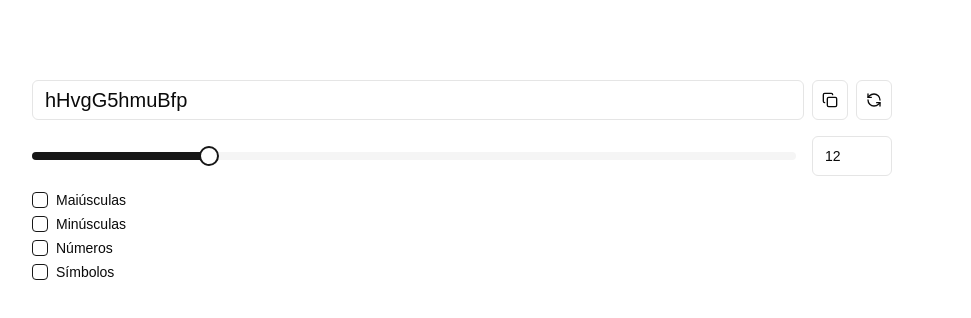
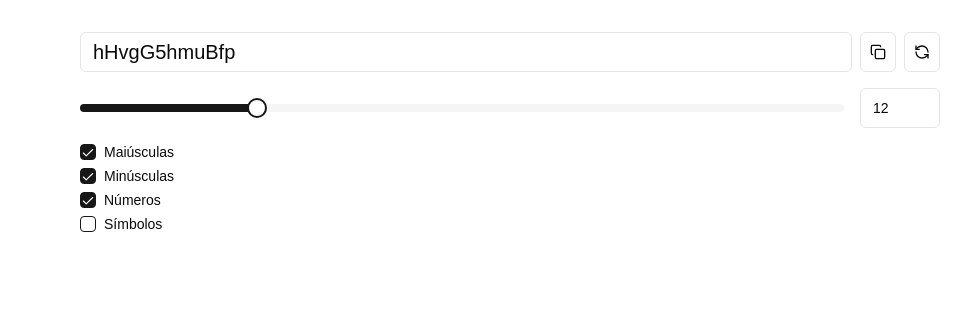
Before and after one commit to MarioPonte/DevLogicTools, a Next.js app: page / in a window 1280 px wide. Shown: the top 318 px of the page, without its empty margins (48-1019 px from the left). Built offline with nearby package versions, Linux system fonts and the light colour scheme.

Commit message:
adding char types selection

```diff
--- a/app/page.tsx
+++ b/app/page.tsx
@@ -11,11 +11,36 @@ export default function Home() {
   const [charNum, setCharNum] = useState<any>(12);
   const [password, setPassword] = useState<string>("");
   const [userEdited, setUserEdited] = useState<boolean>(false);
+  const [upperChars, setUpperChars] = useState<boolean>(true);
+  const [lowerChars, setLowerChars] = useState<boolean>(true);
+  const [numberChars, setNumberChars] = useState<boolean>(true);
 
   // Function to generate random password
   const generateRandomPassword = (length: number) => {
-    const chars = "ABCDEFGHIJKLMNOPQRSTUVWXYZabcdefghijklmnopqrstuvwxyz0123456789";
+    const uppercaseData = upperChars ? "ABCDEFGHIJKLMNOPQRSTUVWXYZ" : "";
+    const lowercaseData = lowerChars ? "abcdefghijklmnopqrstuvwxyz" : "";
+    const numbersData = numberChars ? "0123456789" : "";
+
+    let chars = uppercaseData + lowercaseData + numbersData;
+
     return Array.from({ length }, () => chars[Math.floor(Math.random() * chars.length)]).join("");
+  };
+
+  // Ensure at least one checkbox is always selected
+  const handleCheckboxChange = (type: "upper" | "lower" | "number") => {
+    const currentState = { upper: upperChars, lower: lowerChars, number: numberChars };
+    currentState[type] = !currentState[type];
+
+    // If all options are about to be deselected, prevent the change
+    if (!currentState.upper && !currentState.lower && !currentState.number) {
+      alert("Pelo menos uma opção deve estar selecionada.");
+      return;
+    }
+
+    // Update the appropriate state
+    if (type === "upper") setUpperChars(!upperChars);
+    if (type === "lower") setLowerChars(!lowerChars);
+    if (type === "number") setNumberChars(!numberChars);
   };
 
   // Updates the random password whenever `charNum` changes, but only if it hasn't been edited by the user
@@ -57,7 +82,8 @@ export default function Home() {
   };
 
   return (
-    <div className="m-20 max-w-[860px] flex flex-col gap-4">
+    <div className="mx-auto my-8 max-w-3xl px-4 sm:px-6 xl:max-w-5xl xl:px-0">
+      <div className="max-w-[860px] flex flex-col gap-4">
         <div className="flex gap-2">
           <Input type="text" className="md:text-xl" maxLength={50} value={password} onChange={handlePasswordChange} />
           <Button variant="outline" size="icon" onClick={copyToClipboard} >
@@ -73,19 +99,19 @@ export default function Home() {
         </div>
         <div className="flex flex-col gap-2">
           <div className="flex items-center space-x-2">
-          <Checkbox id="maiusculas" />
+            <Checkbox id="maiusculas" checked={upperChars} onCheckedChange={() => handleCheckboxChange("upper")} />
             <label htmlFor="maiusculas" className="text-sm font-medium leading-none peer-disabled:cursor-not-allowed peer-disabled:opacity-70">
               Maiúsculas
             </label>
           </div>
           <div className="flex items-center space-x-2">
-          <Checkbox id="minusculas" />
+            <Checkbox id="minusculas" checked={lowerChars} onCheckedChange={() => handleCheckboxChange("lower")} />
             <label htmlFor="minusculas" className="text-sm font-medium leading-none peer-disabled:cursor-not-allowed peer-disabled:opacity-70">
               Minúsculas
             </label>
           </div>
           <div className="flex items-center space-x-2">
-          <Checkbox id="numeros" />
+            <Checkbox id="numeros" checked={numberChars} onCheckedChange={() => handleCheckboxChange("number")} />
             <label htmlFor="numeros" className="text-sm font-medium leading-none peer-disabled:cursor-not-allowed peer-disabled:opacity-70">
               Números
             </label>
@@ -98,5 +124,6 @@ export default function Home() {
           </div>
         </div>
       </div>
+    </div>
   );
 }
```
Lines whose indentation alone changed are shown as unchanged.
